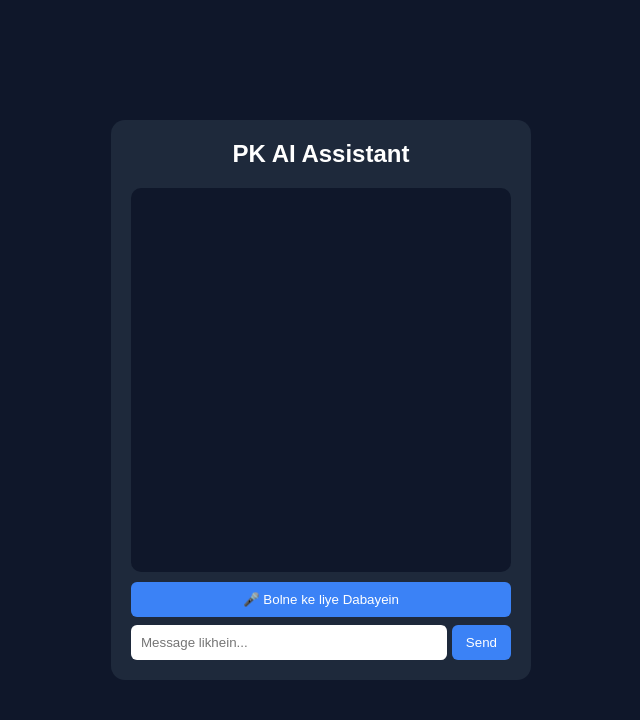
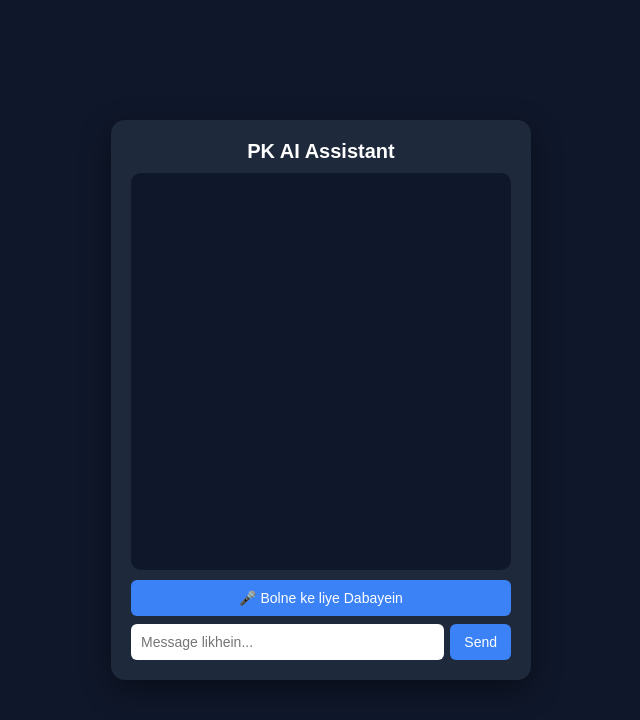
Before and after one commit to Prem87696/Pk_Assistant, a website: page index.html in a window 1280 px wide. Shown: the whole page, without its empty margins (319-959 px from the left). Drawn offline with Linux system fonts and the light colour scheme.

Commit message:
Update index.html

```diff
--- a/index.html
+++ b/index.html
@@ -1,5 +1,5 @@
+<!DOCTYPE html>
 
-<!DOCTYPE html>
 <html lang="hi">
 <head>
 
@@ -12,7 +12,7 @@
 
 body{
 margin:0;
-font-family:Arial;
+font-family:Arial, sans-serif;
 background:#0f172a;
 display:flex;
 justify-content:center;
@@ -23,17 +23,19 @@ color:white;
 
 .card{
 width:380px;
+height:520px;
 background:#1e293b;
 border-radius:14px;
 padding:20px;
 display:flex;
 flex-direction:column;
-height:520px;
+box-shadow:0 10px 30px rgba(0,0,0,0.4);
 }
 
 h2{
 text-align:center;
-margin-top:0;
+margin:0 0 10px 0;
+font-size:20px;
 }
 
 .chat-box{
@@ -43,6 +45,8 @@ background:#0f172a;
 padding:10px;
 border-radius:10px;
 margin-bottom:10px;
+display:flex;
+flex-direction:column;
 }
 
 .msg{
@@ -51,6 +55,8 @@ padding:10px;
 margin:6px 0;
 border-radius:10px;
 font-size:14px;
+line-height:1.4;
+word-wrap:break-word;
 }
 
 .user{
@@ -63,9 +69,28 @@ background:#334155;
 align-self:flex-start;
 }
 
+.listen-btn{
+margin-top:6px;
+padding:5px 10px;
+border:none;
+border-radius:6px;
+background:#3b82f6;
+color:white;
+font-size:12px;
+cursor:pointer;
+}
+
+.listen-btn:hover{
+background:#2563eb;
+}
+
+.voice{
+margin-bottom:8px;
+}
+
 .controls{
 display:flex;
-gap:5px;
+gap:6px;
 }
 
 input{
@@ -73,6 +98,8 @@ flex:1;
 padding:10px;
 border:none;
 border-radius:6px;
+outline:none;
+font-size:14px;
 }
 
 button{
@@ -82,14 +109,11 @@ padding:10px 14px;
 border-radius:6px;
 color:white;
 cursor:pointer;
+font-size:14px;
 }
 
 button:hover{
 background:#2563eb;
-}
-
-.voice{
-margin-bottom:8px;
 }
 
 </style>
@@ -104,13 +128,22 @@ margin-bottom:8px;
 
 <div id="chat-box" class="chat-box"></div>
 
-<button id="start-btn" class="voice">🎤 Bolne ke liye Dabayein</button>
+<button id="start-btn" class="voice">
+🎤 Bolne ke liye Dabayein
+</button>
 
 <div class="controls">
 
-<input id="text-input" placeholder="Message likhein..." />
+<input
+id="text-input"
+type="text"
+placeholder="Message likhein..."
+autocomplete="off"
+/>
 
-<button id="send-btn">Send</button>
+<button id="send-btn">
+Send
+</button>
 
 </div>
 
```
